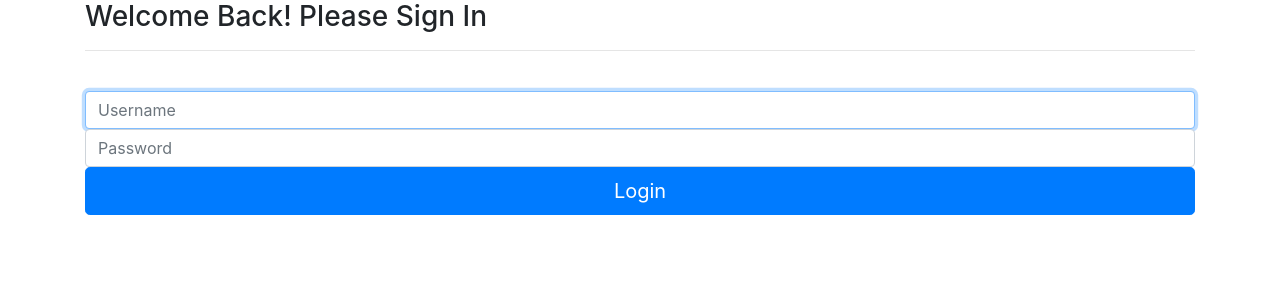
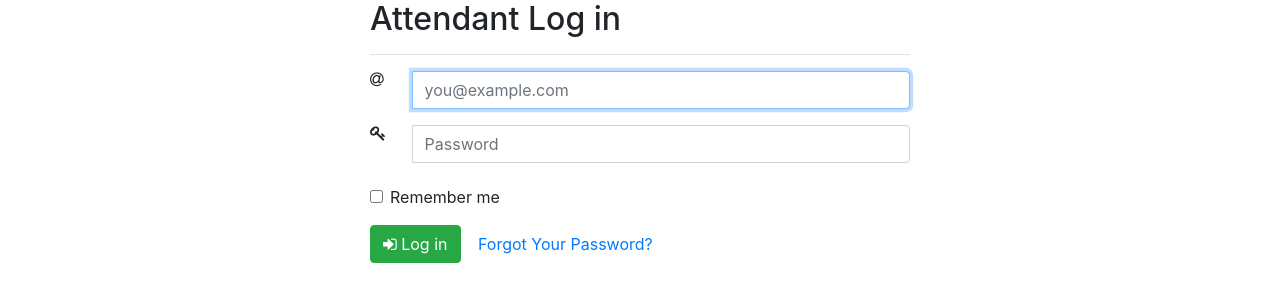
Before and after one commit to amigos-do-gesiel/iespv-administrativo, a Django app: template project/IESPV/users/templates/users/login.html in a window 1280 px wide. Shown: the top 302 px of the page. Run offline with Django 3.2, Linux system fonts and the light colour scheme; the template is opened without the code that fills it, so the values that code supplies are empty; parts of the project's set-up code (start-up, migrations or seed data) failed here and were passed over; some libraries are stand-ins or nearby versions.

Commit message:
Creating make login view
Signed-off-by: Guilherme Sant'Ana <guilherme.sant_ana@outlook.com>

```diff
--- a/project/IESPV/users/templates/users/login.html
+++ b/project/IESPV/users/templates/users/login.html
@@ -1,21 +1,89 @@
 {% load bootstrap4 %}
 {% bootstrap_css %}
 {% bootstrap_messages %}
+{% load i18n %}
 
+  {% block body %}
 
-{%block body%}
-<div class = "container">
-	<div class="wrapper">
-{% csrf_token %}
-		<form method="POST"  class="form-signin" action="" >
-		    <h3 class="form-signin-heading">Welcome Back! Please Sign In</h3>
-			  <hr class="colorgraph"><br>
+<!DOCTYPE html>
+<html lang="en">
+<head>
+    <!-- Standard Meta -->
+    <meta charset="utf-8"/>
+    <meta http-equiv="X-UA-Compatible" content="IE=edge,chrome=1"/>
+    <meta name="viewport" content="width=device-width, initial-scale=1.0, maximum-scale=1.0">
 
-			  <input type="text" class="form-control" name="username" placeholder="Username" required="" autofocus="" />
-			  <input type="password" class="form-control" name="password" placeholder="Password" required=""/>
+    <!-- Site Properties -->
+    <title>Login Attendant</title>
 
-			  <button class="btn btn-lg btn-primary btn-block"  name="Submit" value="Login" type="submit">Login</button>
-		</form>
-	</div>
-</div>
-{%endblock%}
+    <!-- Stylesheets -->
+    <link rel="stylesheet" href="https://maxcdn.bootstrapcdn.com/font-awesome/4.6.1/css/font-awesome.min.css">
+</head>
+<body>
+        <div class="container">
+        <form class="form-login" role="form" method="POST" action="{% url 'login' %}">
+        {% csrf_token %}
+            <div class="row">
+                <div class="col-md-3"></div>
+                <div class="col-md-6">
+                    <h2>{% trans "Attendant Log in" %}</h2>
+                    <hr>
+                </div>
+            </div>
+            <div class="row">
+                <div class="col-md-3"></div>
+                <div class="col-md-6">
+                    <div class="form-group has-danger">
+                        <label class="sr-only" for="email">{% trans "Email address" %}</label>
+                        <div class="input-group mb-2 mr-sm-2 mb-sm-0">
+                            <div class="input-group-addon" style="width: 2.6rem"><i class="fa fa-at"></i></div>
+                            <input type="text" name="email" class="form-control" id="email"
+                                   placeholder="you@example.com" required autofocus>
+                        </div>
+                    </div>
+                </div>
+            </div>
+            <div class="row">
+                <div class="col-md-3"></div>
+                <div class="col-md-6">
+                    <div class="form-group">
+                        <label class="sr-only" for="password">{% trans "Password" %}</label>
+                        <div class="input-group mb-2 mr-sm-2 mb-sm-0">
+                            <div class="input-group-addon" style="width: 2.6rem"><i class="fa fa-key"></i></div>
+                            <input type="password" name="password" class="form-control" id="password"
+                                   placeholder="Password" required>
+                        </div>
+                    </div>
+                </div>
+                <div class="col-md-3">
+                    <div class="form-control-feedback">
+                        <span class="text-danger align-middle">
+                        <!-- Put password error message here -->
+                        </span>
+                    </div>
+                </div>
+            </div>
+            <div class="row">
+                <div class="col-md-3"></div>
+                <div class="col-md-6" style="padding-top: .35rem">
+                    <div class="form-check mb-2 mr-sm-2 mb-sm-0">
+                        <label class="form-check-label">
+                            <input class="form-check-input" name="remember"
+                                   type="checkbox" >
+                            <span style="padding-bottom: .15rem">Remember me</span>
+                        </label>
+                    </div>
+                </div>
+            </div>
+            <div class="row" style="padding-top: 1rem">
+                <div class="col-md-3"></div>
+                <div class="col-md-6">
+                    <button type="submit" class="btn btn-success"><i class="fa fa-sign-in"></i> {% trans "Log in" %}</button>
+                    <a class="btn btn-link" href="{% url 'solicitation_password' %}">Forgot Your Password?</a>
+                </div>
+            </div>
+        </form>
+    </div>
+</body>
+</html>
+{% endblock %}
```
Also changed, not shown: project/IESPV/users/views.py (+26 -1 lines).
